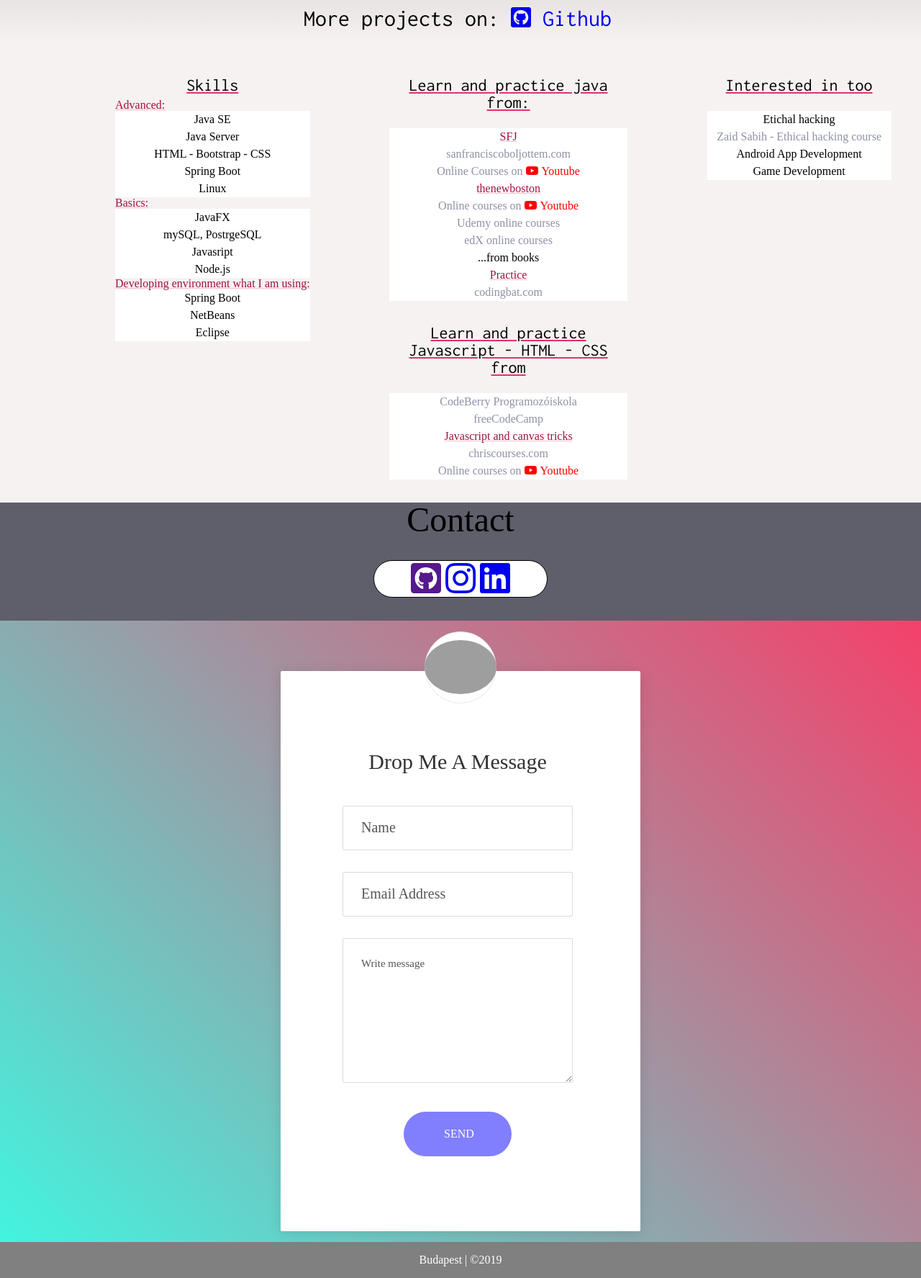
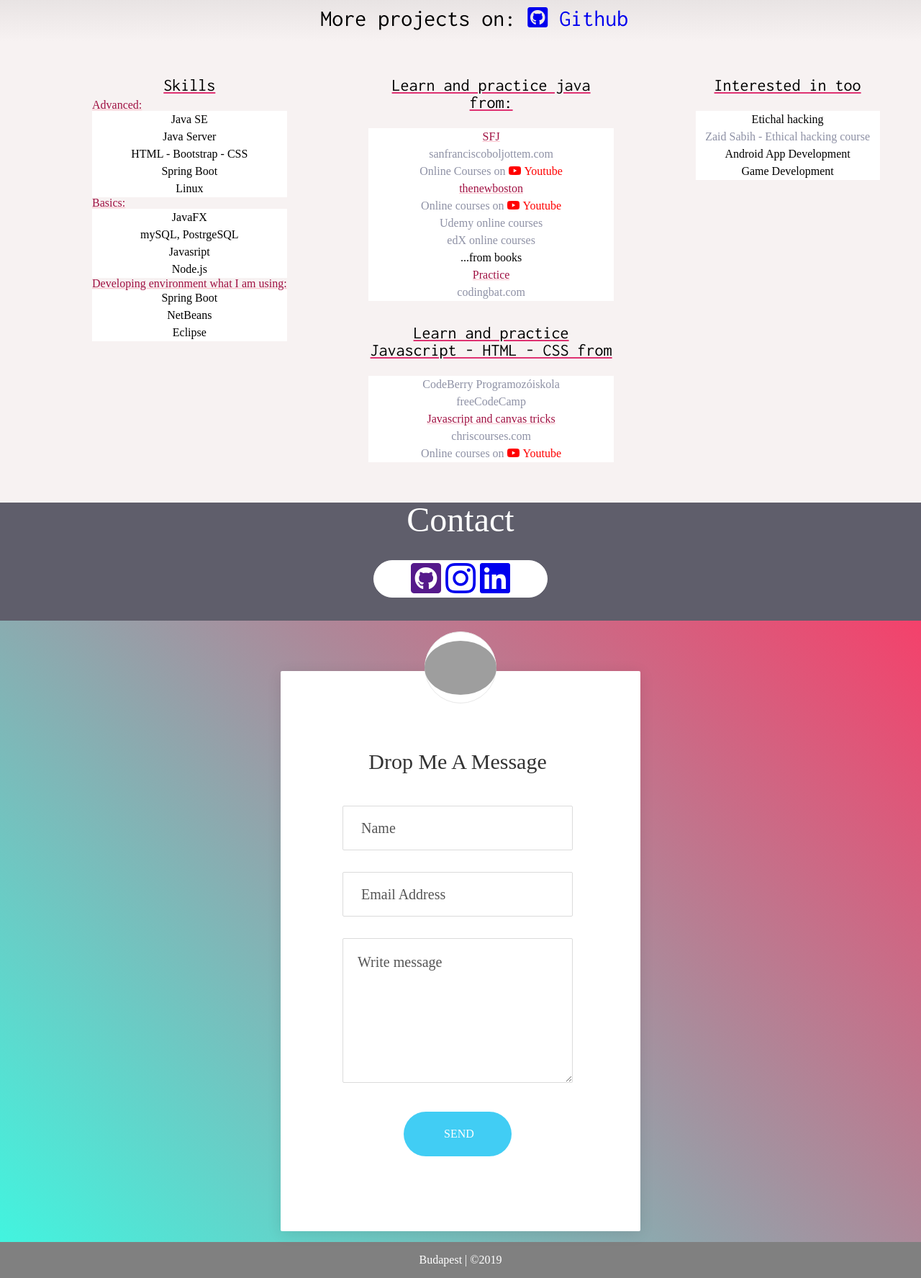
Before and after one commit to Capkit/IntroPage, a PHP site: page / in a window 1280 px wide. Shown: the part 1840-3615 px from the top of the page at 72% size. Run offline with PHP 8.4, Linux system fonts and the light colour scheme; some libraries are stand-ins or nearby versions; grey boxes are pictures that could not be loaded.

Commit message:
Update main.css

```diff
--- a/main.css
+++ b/main.css
@@ -103,16 +103,16 @@ nav a {
 }
 
 .main-menu img {
-  border-radius:9999px;
-  padding: 1px;
+  border-radius:99px;
+  padding: 2px;
   background-color: #c1c;
 }
 
 .menu-links {
   padding: 2rem;
   width: 100vw;
-  border-radius: 5px;
 }
+
 
 
 .laptop-image, .skills-image, .contact-image {
@@ -123,6 +123,7 @@ nav a {
 .laptop-image:hover, .skills-image:hover, .contact-image:hover {
    transform: scale(1.3);
 }
+
 
 .motto {
   display: flex;
@@ -270,7 +271,9 @@ nav a {
 /*--------------------CONTACT SECTION-----------------------*/
 
 .contacts {
+  width: 100vw;
   background: rgb(95, 94, 107);
+  color: #fff;
   display: flex;
   flex-direction: column;
   align-items: center;
@@ -397,18 +400,10 @@ iframe {
   padding: 92px 70px 88px 70px;
 
   box-shadow: 0 3px 20px 0px rgba(0, 0, 0, 0.1);
-  -moz-box-shadow: 0 3px 20px 0px rgba(0, 0, 0, 0.1);
-  -webkit-box-shadow: 0 3px 20px 0px rgba(0, 0, 0, 0.1);
-  -o-box-shadow: 0 3px 20px 0px rgba(0, 0, 0, 0.1);
-  -ms-box-shadow: 0 3px 20px 0px rgba(0, 0, 0, 0.1);
 }
 
 
 .contact100-form-symbol {
-  display: -webkit-box;
-  display: -webkit-flex;
-  display: -moz-box;
-  display: -ms-flexbox;
   display: flex;
   justify-content: center;
   align-items: center;
@@ -442,7 +437,7 @@ iframe {
 .contact100-form-title {
   width: 100%;
   display: block;
-  font-family: OpenSans-Regular;
+  font-family: 'sans-serif';
   font-size: 30px;
   color: #333333;
   line-height: 1.2;
@@ -471,7 +466,7 @@ iframe {
   display: block;
   width: 100%;
   background: transparent;
-  font-family: OpenSans-Regular;
+  font-family: 'sans-serif';
   color: #333333;
   line-height: 1.2;
 }
@@ -484,8 +479,8 @@ input.input100 {
 
 textarea.input100 {
   min-height: 199px;
-  padding: 25px 20px 15px 25px;
-  font-size: 15px;
+  padding: 20px 20px 15px 20px;
+  font-size: 20px;
 }
 
 /*------------------------------------------------------------------
@@ -595,7 +590,7 @@ textarea.input100 {
   -o-transform: translateX(-50%);
   transform: translateX(-50%);
   border-radius: 31px;
-  background-color: #827ffe;
+  background-color: #41cdf4;
   pointer-events: none;
 
   -webkit-transition: all 0.4s;
@@ -794,7 +789,6 @@ textarea.input100 {
 
  .project-1:hover {
     z-index: 1;
-    transform: scale(1.1);
     transition: all 0.5s ease-in-out;
    }
 
@@ -865,6 +859,10 @@ textarea.input100 {
     margin-left: 10rem;
   }
 
+      .projects-section {
+        padding-left: 2rem;
+      }
+
 
 
       .projects-section span {
@@ -875,22 +873,22 @@ textarea.input100 {
       flex-direction: rows;
       flex-wrap: wrap;
       height: 40rem;
-      padding-left: 10rem;
+      padding-left: 8rem;
     }
 
 .learning-list, .other-interests-list {
      min-width: 20vw;
   }
 
-   .learning-list h2, .other-interests-list h2 {
+.learning-list h2, .other-interests-list h2 {
         margin-bottom: 1.5rem;
     }
 
-      .other-interests-list, .core-skills, .learning-list {
+.other-interests-list, .core-skills, .learning-list {
         margin-right: 10%;
       }
 
-      .learning-list {
+.learning-list {
         width: 30%;
       }
 
```
